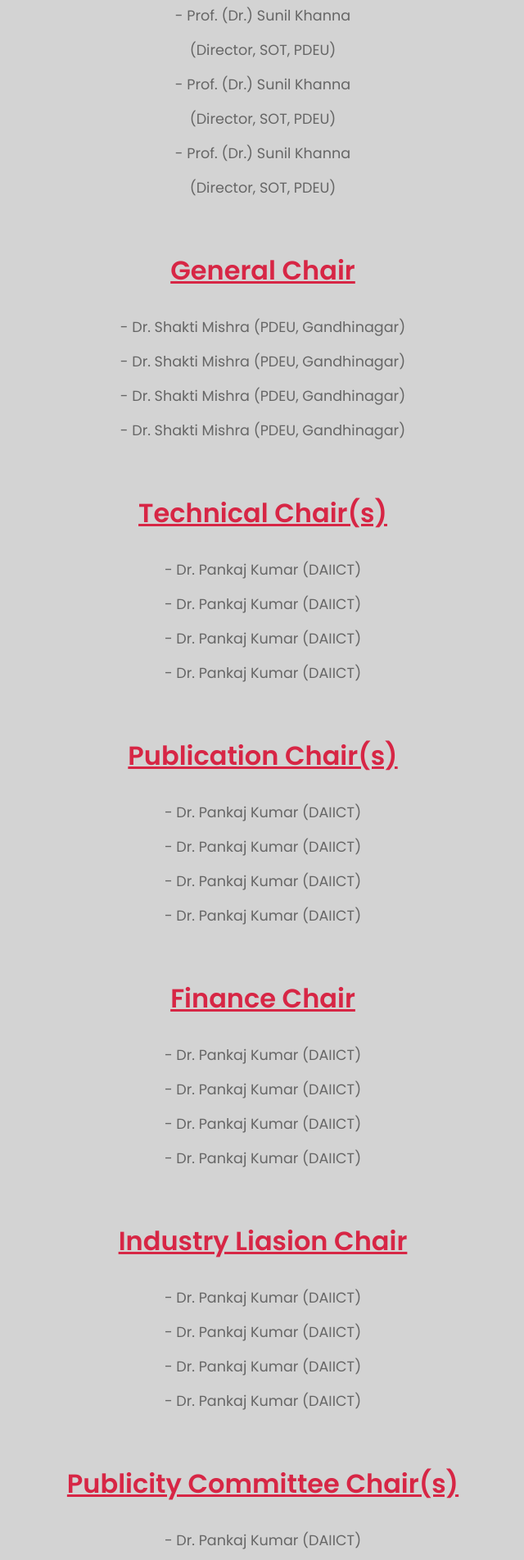
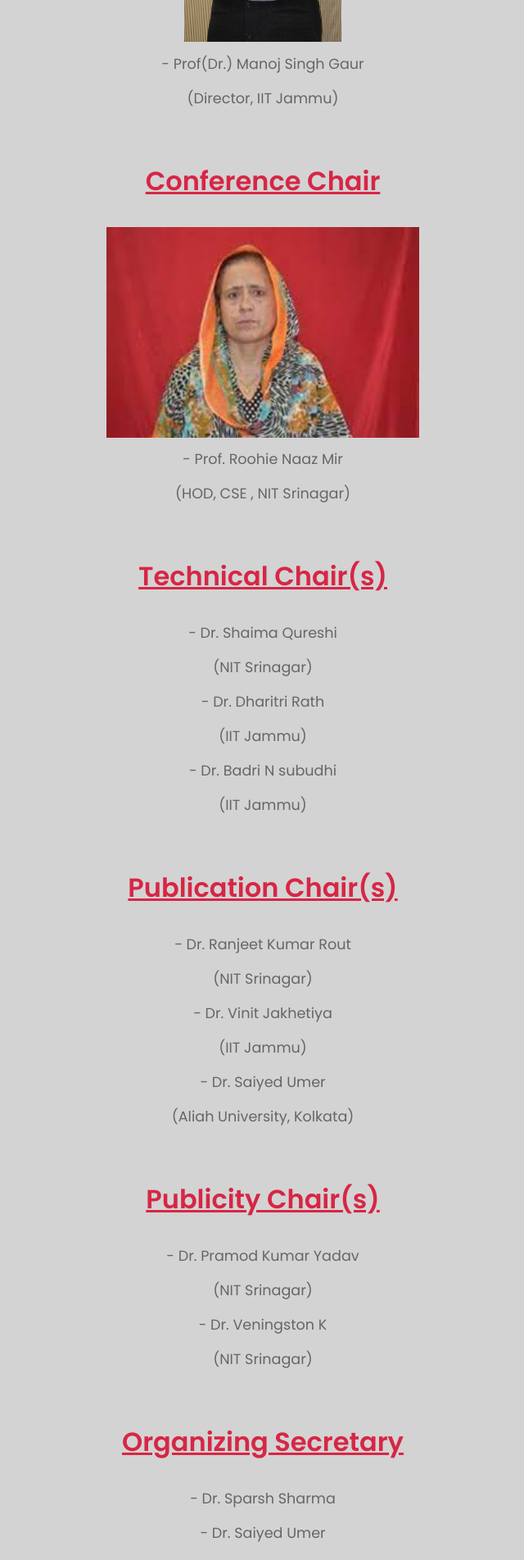
Before and after one commit to Zoyakhatry1/iconic_main, a React (Create React App) app: page /blog in a window 1280 px wide. Shown: the part 880-2783 px from the top of the page at 82% size, without its empty margins (319-959 px from the left). Built offline with nearby package versions, Linux system fonts and the light colour scheme.

Commit message:
changesinabout and members

```diff
--- a/src/components/About.jsx
+++ b/src/components/About.jsx
@@ -13,7 +13,7 @@
            <p className={classes.text}>
            National Institute of Technology, Srinagar is one of the premier Educational Institutes in the Northern Regions of the country. It was established in 1960 and has been one of the eighteen Regional Engineering Colleges sponsored by the Govt. of India during the 2nd Plan. The Institute acquired the status of National Institute of Technology with deemed to be University status during August, 2003 and attained full autonomy in its Academics.
 
-           The Institute is situated at the the banks of world-famous Dal Lake, with the far-famed Hazratbal Shrine on other side of the campus. NIT Srinagar is a residential Institute with accommodation facility in Hostels and Staff-Quarters. There are four Boys and one Girls hostel which swallops about 1500 boys and 200 girls. Besides running the B.Tech Programme the Institute also offers M.Tech programme in many streams.In addition to that a large number of students are registered for M.Phil and Ph.D Programmes.
+           The Institute is situated at the the banks of world-famous Dal Lake, with the far-famed Hazratbal Shrine on other side of the campus. NIT Srinagar is a residential Institute with accommodation facility in Hostels and Staff-Quarters. Besides running the B.Tech Programme the Institute also offers M.Tech programme in many streams.In addition to that a large number of students are registered for M.Phil and Ph.D Programmes.
            </p>
         </div>
         <div>
@@ -30,9 +30,14 @@
     </div>
        <div >
            <p className={classes.text}>
-           The Department of Computer Science& Engineering was started in the year 2007, offering four year undergraduate courses, wherein undergraduate students are imparted knowledge in multitude of specialties, including: computer Architecture, Network, Operating System, Data Structure and Algorithm, Theory of Computation, Numerical analysis, Compiler design, Graphics, Artificial intelligence, Database Management System, Data mining, Software Engineering, Human computer interaction, etc.
-
-           The Department of Computer Science and Engineering embodies the Institute's tradition of excellence as a world-class leader in computer science and engineering education and research. CSE is in a period of exciting growth and opportunity. In the current ever evolving industrial scenario contents delivered to the students are regularly updated by the faculty members who have themselves been at the helm of path breaking research and innovations.
+           The Department of Computer Science& Engineering embodies the Institute's tradition of excellence as a world-class leader
+           in computer science and engineering education and research. CSE is in a period of exciting growth and opprtunity.
+           In the current ever evolving industrial scenario contents delivered to the students are regularly updated by the faculty
+           members who have themselves been at the helm of path breaking research and innovations. In addition to academic work, the CSE department also has
+           computer science research programmes (for a full listing of specialities visit Research Areas) supported through government and industry funding.
+           Faculty research helps define and expand the current and future use of technology. <br /> <span className={classes.span}>Mission and Vision : </span> At NIT Srinagar, we believe that their is no dearth of scope
+           for bright and vibrant stars in the firmament. We therefore persistently strive to inculcate the requisite acumen in the budding researches, innovators, enterpreneurs making them thorough and competent
+           professionals, enabling them to take up and face any challenge in the industry or research organisation they serve.
            </p>
         </div>
       </div>
--- a/src/components/Members.jsx
+++ b/src/components/Members.jsx
@@ -1,6 +1,8 @@
 import React from 'react';
 import classes from "../styles/Members.module.css";
 import dirimg from "../assets/director.jpg";
+import iitdirimg from "../assets/iit_director.png";
+import profimg from "../assets/prof.jpg";
 
 
 function Members() {
@@ -9,38 +11,61 @@
        <div className={classes.content}>
        <h1 className={classes.heading}>Chief Patron</h1>
        <img className={classes.dirimg} src={dirimg} alt="" />
-       <p className={classes.name}>- Prof. (Dr.) Rakesh Sehgal</p>
+       <p className={classes.name}>- Prof(Dr.) Rakesh Sehgal</p>
        <p className={classes.name}>(Director, NIT Srinagar)</p>
+
        <div className={classes.subcontent}>
        <h1 className={classes.heading}>Patron</h1>
-       <p className={classes.name}>- Prof. (Dr.) Sunil Khanna</p>
-       <p className={classes.name}>(Director, SOT, PDEU)</p>
+       <img className={classes.dirimg} src={iitdirimg} alt="" />
+       <p className={classes.name}>- Prof(Dr.) Manoj Singh Gaur</p>
+       <p className={classes.name}>(Director, IIT Jammu)</p>
        </div>
+
        <div className={classes.subcontent}>
-         <h1 className={classes.heading}>Advisory Board</h1>
-         <p className={classes.name}>- Prof. (Dr.) Sunil Khanna</p>
-         <p className={classes.name}>(Director, SOT, PDEU)</p>
-         <p className={classes.name}>- Prof. (Dr.) Sunil Khanna</p>
-         <p className={classes.name}>(Director, SOT, PDEU)</p>
-         <p className={classes.name}>- Prof. (Dr.) Sunil Khanna</p>
-         <p className={classes.name}>(Director, SOT, PDEU)</p>
+         <h1 className={classes.heading}>Conference Chair</h1>
+         <img className={classes.dirimg} src={profimg} alt="" />
+         <p className={classes.name}>- Prof. Roohie Naaz Mir</p>
+         <p className={classes.name}>(HOD, CSE , NIT Srinagar)</p>
        </div>
-       <div className={classes.subcontent}>
-         <h1 className={classes.heading}>General Chair</h1>
-         <p className={classes.name}>- Dr. Shakti Mishra (PDEU, Gandhinagar)</p>
-         <p className={classes.name}>- Dr. Shakti Mishra (PDEU, Gandhinagar)</p>
-         <p className={classes.name}>- Dr. Shakti Mishra (PDEU, Gandhinagar)</p>
-         <p className={classes.name}>- Dr. Shakti Mishra (PDEU, Gandhinagar)</p>
-       </div>
+
        <div className={classes.subcontent}>
         <h1 className={classes.heading}>Technical Chair(s)</h1>
-        <p className={classes.name}>- Dr. Pankaj Kumar (DAIICT)</p>
-        <p className={classes.name}>- Dr. Pankaj Kumar (DAIICT)</p>
-        <p className={classes.name}>- Dr. Pankaj Kumar (DAIICT)</p>
-        <p className={classes.name}>- Dr. Pankaj Kumar (DAIICT)</p>
+        <p className={classes.name}>- Dr. Shaima Qureshi</p>
+        <p className={classes.name}>(NIT Srinagar)</p>
+        <p className={classes.name}>- Dr. Dharitri Rath</p>
+        <p className={classes.name}>(IIT Jammu)</p>
+        <p className={classes.name}>- Dr. Badri N subudhi</p>
+        <p className={classes.name}>(IIT Jammu)</p>
        </div>
+
        <div className={classes.subcontent}>
          <h1 className={classes.heading}>Publication Chair(s)</h1>
+         <p className={classes.name}>- Dr. Ranjeet Kumar Rout</p>
+         <p className={classes.name}>(NIT Srinagar)</p>
+         <p className={classes.name}>- Dr. Vinit Jakhetiya</p>
+         <p className={classes.name}>(IIT Jammu)</p>
+         <p className={classes.name}>- Dr. Saiyed Umer</p>
+         <p className={classes.name}>(Aliah University, Kolkata)</p>
+       </div>
+
+       <div className={classes.subcontent}>
+        <h1 className={classes.heading}>Publicity Chair(s)</h1>
+         <p className={classes.name}>- Dr. Pramod Kumar Yadav</p>
+         <p className={classes.name}>(NIT Srinagar)</p>
+         <p className={classes.name}>- Dr. Veningston K</p>
+         <p className={classes.name}>(NIT Srinagar)</p>
+       </div>
+
+       <div className={classes.subcontent}>
+         <h1 className={classes.heading}>Organizing Secretary</h1>
+         <p className={classes.name}>- Dr. Sparsh Sharma</p>
+         <p className={classes.name}>- Dr. Saiyed Umer</p>
+         <p className={classes.name}>- Dr. Pramod Kumar Yadav</p>
+         <p className={classes.name}>- Dr. Veningston K</p>
+       </div>
+
+       <div className={classes.subcontent}>
+         <h1 className={classes.heading}>Organizing Committee</h1>
          <p className={classes.name}>- Dr. Pankaj Kumar (DAIICT)</p>
          <p className={classes.name}>- Dr. Pankaj Kumar (DAIICT)</p>
          <p className={classes.name}>- Dr. Pankaj Kumar (DAIICT)</p>
@@ -48,39 +73,15 @@
        </div>
 
        <div className={classes.subcontent}>
-        <h1 className={classes.heading}>Finance Chair</h1>
-         <p className={classes.name}>- Dr. Pankaj Kumar (DAIICT)</p>
-         <p className={classes.name}>- Dr. Pankaj Kumar (DAIICT)</p>
-         <p className={classes.name}>- Dr. Pankaj Kumar (DAIICT)</p>
-         <p className={classes.name}>- Dr. Pankaj Kumar (DAIICT)</p>
+       <h1 className={classes.heading}>Finance Committee</h1>
+       <p className={classes.name}>- Dr. Sudhir</p>
+       <p className={classes.name}>- Dr. Ranjeet Kumar Rout</p>
+       <p className={classes.name}>- Dr. Saiyed Umer</p>
+       <p className={classes.name}>- Dr. Sparsh Sharma</p>
        </div>
 
        <div className={classes.subcontent}>
-         <h1 className={classes.heading}>Industry Liasion Chair</h1>
-         <p className={classes.name}>- Dr. Pankaj Kumar (DAIICT)</p>
-         <p className={classes.name}>- Dr. Pankaj Kumar (DAIICT)</p>
-         <p className={classes.name}>- Dr. Pankaj Kumar (DAIICT)</p>
-         <p className={classes.name}>- Dr. Pankaj Kumar (DAIICT)</p>
-       </div>
-
-       <div className={classes.subcontent}>
-         <h1 className={classes.heading}>Publicity Committee Chair(s)</h1>
-         <p className={classes.name}>- Dr. Pankaj Kumar (DAIICT)</p>
-         <p className={classes.name}>- Dr. Pankaj Kumar (DAIICT)</p>
-         <p className={classes.name}>- Dr. Pankaj Kumar (DAIICT)</p>
-         <p className={classes.name}>- Dr. Pankaj Kumar (DAIICT)</p>
-       </div>
-
-       <div className={classes.subcontent}>
-       <h1 className={classes.heading}>Publicity Committee</h1>
-       <p className={classes.name}>- Dr. Pankaj Kumar (DAIICT)</p>
-       <p className={classes.name}>- Dr. Pankaj Kumar (DAIICT)</p>
-       <p className={classes.name}>- Dr. Pankaj Kumar (DAIICT)</p>
-       <p className={classes.name}>- Dr. Pankaj Kumar (DAIICT)</p>
-       </div>
-
-       <div className={classes.subcontent}>
-         <h1 className={classes.heading}>Special Session Chair(s)</h1>
+         <h1 className={classes.heading}>Technical Programme Committee</h1>
          <p className={classes.name}>- Dr. Pankaj Kumar (DAIICT)</p>
        <p className={classes.name}>- Dr. Pankaj Kumar (DAIICT)</p>
        <p className={classes.name}>- Dr. Pankaj Kumar (DAIICT)</p>
--- a/src/styles/About.module.css
+++ b/src/styles/About.module.css
@@ -31,6 +31,9 @@
     line-height:1.8em;
     margin:0 2.8rem;
     margin-bottom: 0.8rem;
+}
+.span{
+    font-weight: bold;
 }
 
 @media (min-width:1700px)
--- a/src/styles/Members.module.css
+++ b/src/styles/Members.module.css
@@ -22,6 +22,9 @@
     margin-bottom:1rem;
     font-size: 1.1rem;
 }
+.dirimg{
+    height: 257px;
+}
 @media (min-width:1600px)
 {
     .heading{
@@ -37,4 +40,10 @@
         width:250px;
         margin: 0;
     }
+    .heading{
+        font-size:1.2rem;
+    }
+    .name{
+        font-size: 0.8rem;
+    }
 }
```
Also changed, not shown: src/assets/iit_director.png (added), src/assets/prof.jpg (added).
